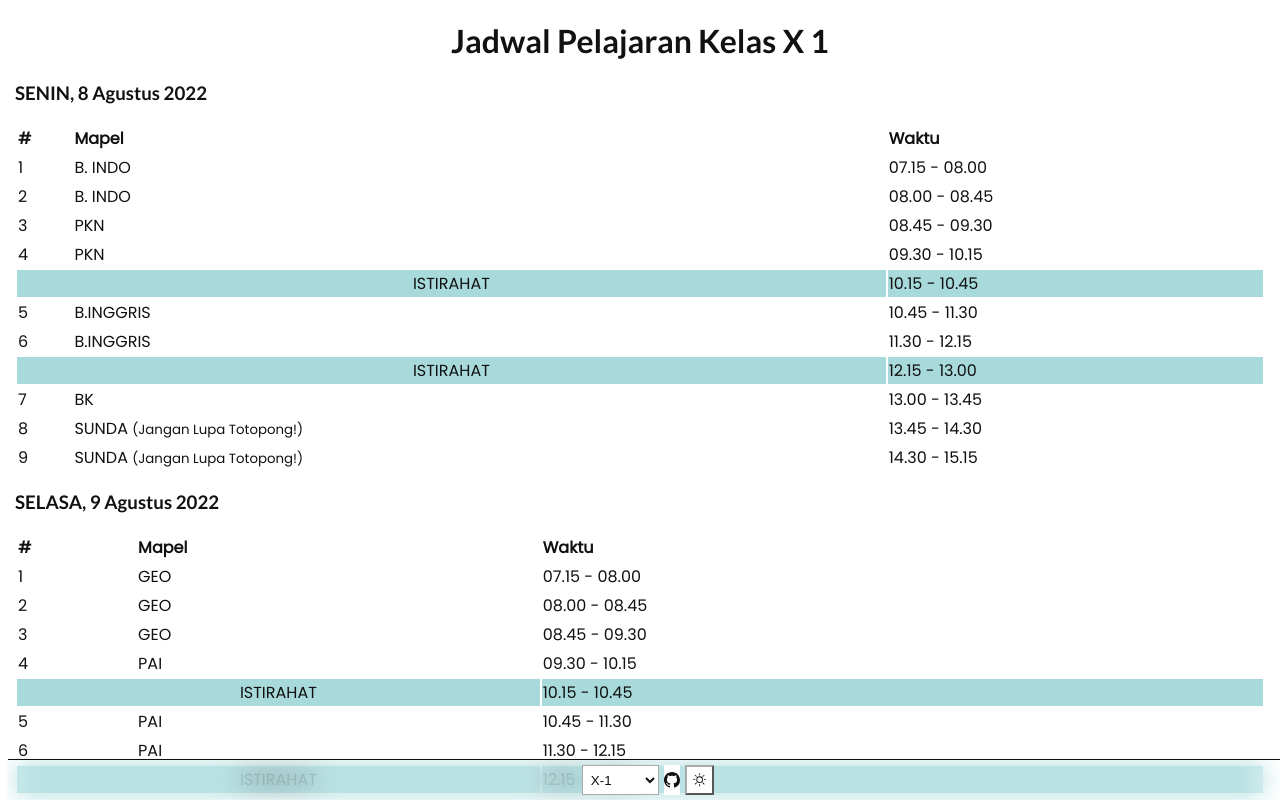
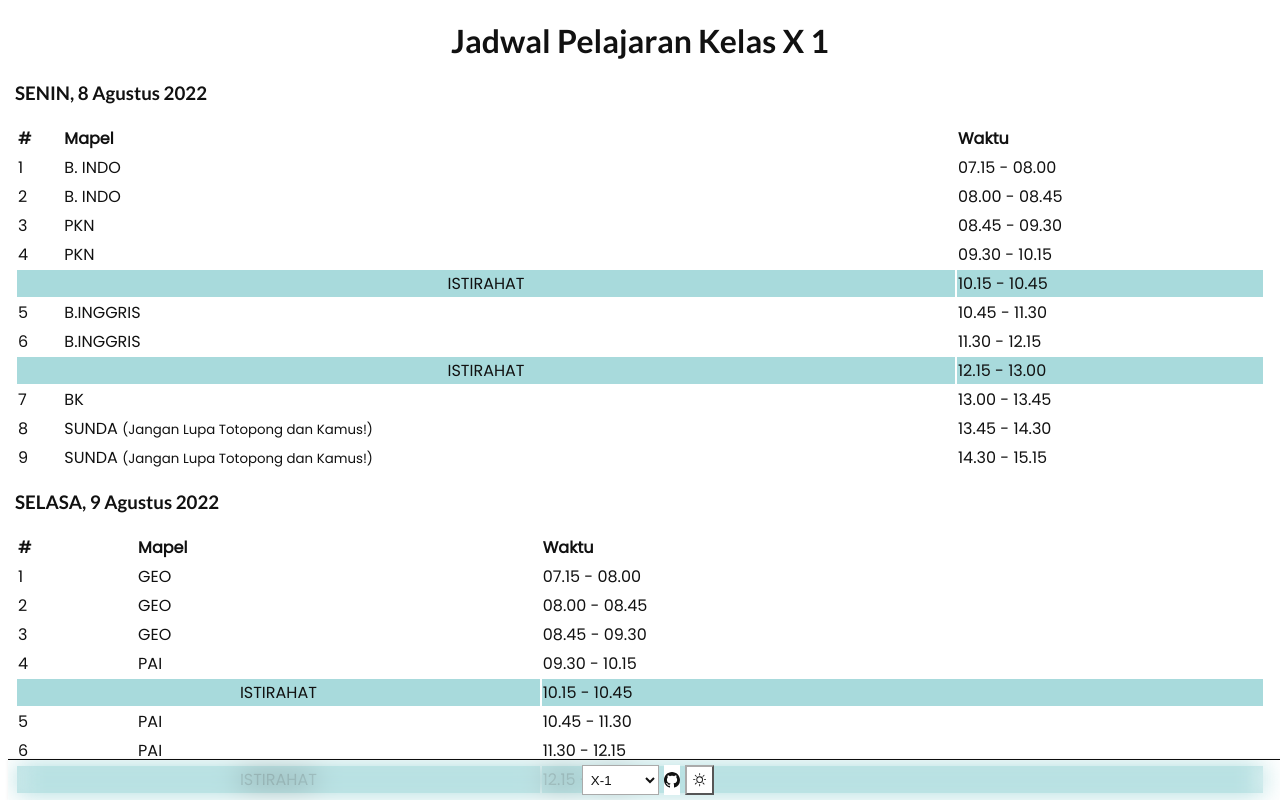
Before and after one commit to reacto11mecha/jadwal-ssg, a Next.js app: page /class/X-1 in a window 1280 px wide. Shown: the top 800 px of the page. Built offline with nearby package versions, Linux system fonts and the light colour scheme.

Commit message:
chore: menambahkan keterangan kamus

```diff
--- a/components/ScheduleCard.tsx
+++ b/components/ScheduleCard.tsx
@@ -150,7 +150,9 @@ export function ScheduleCard({
                           {perDay.lessons[allocation.JAM! - 1] === "SUNDA" ? (
                             <>
                               {"  "}
-                              <small>(Jangan Lupa Totopong!)</small>{" "}
+                              <small>
+                                (Jangan Lupa Totopong dan Kamus!)
+                              </small>{" "}
                             </>
                           ) : null}
                         </td>
```
